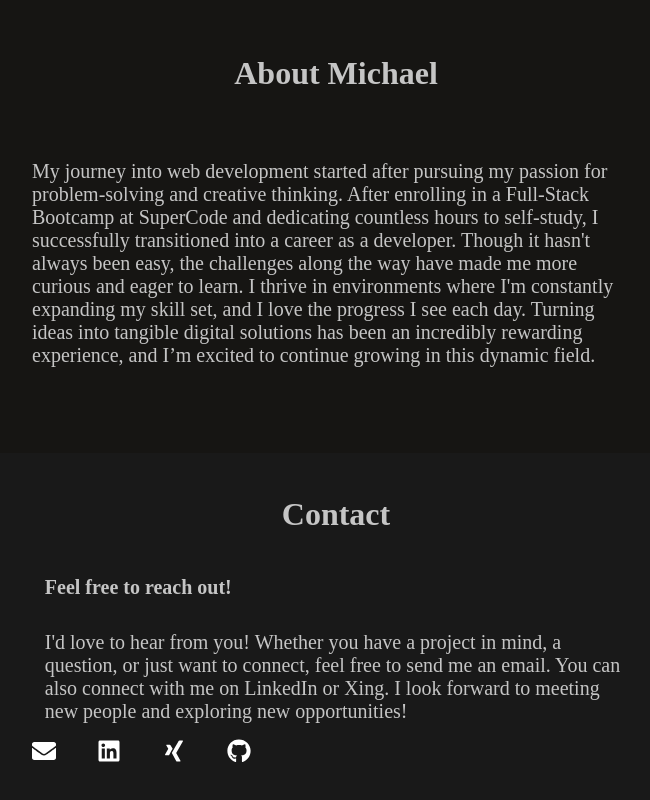
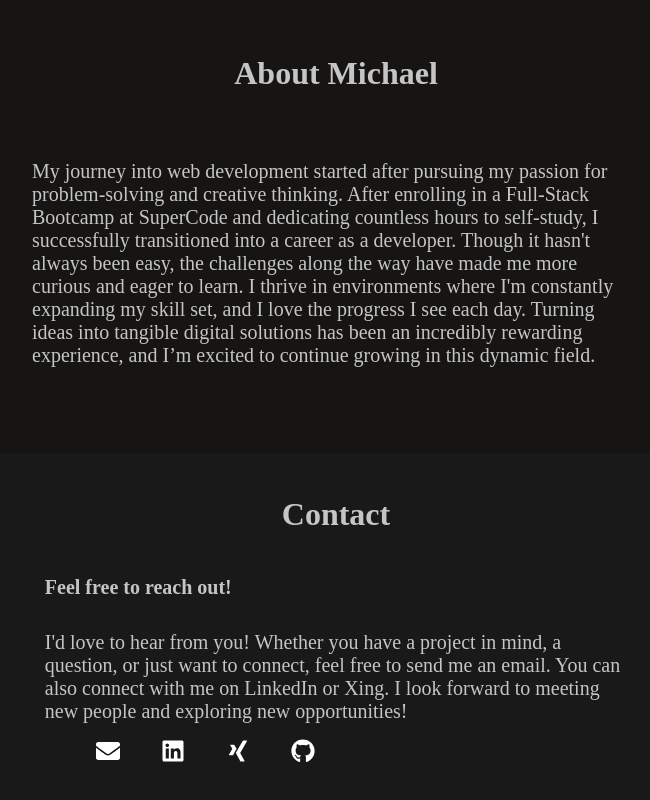
Before and after one commit to MichaelGee76/michael-alexander-gottung.portfolio, a React (Vite) app: page / in a window 1280 px wide. Shown: the part 2067-2867 px from the top of the page, without its empty margins (304-954 px from the left). Built offline with nearby package versions, Linux system fonts and the light colour scheme.

Commit message:
download fixed

```diff
--- a/src/pages/Contact/Contact.css
+++ b/src/pages/Contact/Contact.css
@@ -24,13 +24,8 @@
 .contact-mail-social-container {
     display: flex;
     flex-direction: column;
-    width: 50vw;
+    width: 50%;
     margin: auto;
-}
-
-.email-container {
-    padding: 1rem;
-    padding-right: 25px;
 }
 
 .email-icon {
--- a/src/pages/Home/Home.jsx
+++ b/src/pages/Home/Home.jsx
@@ -70,7 +70,7 @@ const Home = ({ sectionRefs }) => {
                 </a>
 
                 <a
-                    href="/mg-cv.pdf"
+                    // href="/mg-cv.pdf"
                     className="download-cv home-button"
                     download="michael-alexander-gottung-cv.pdf"
                 >
```
